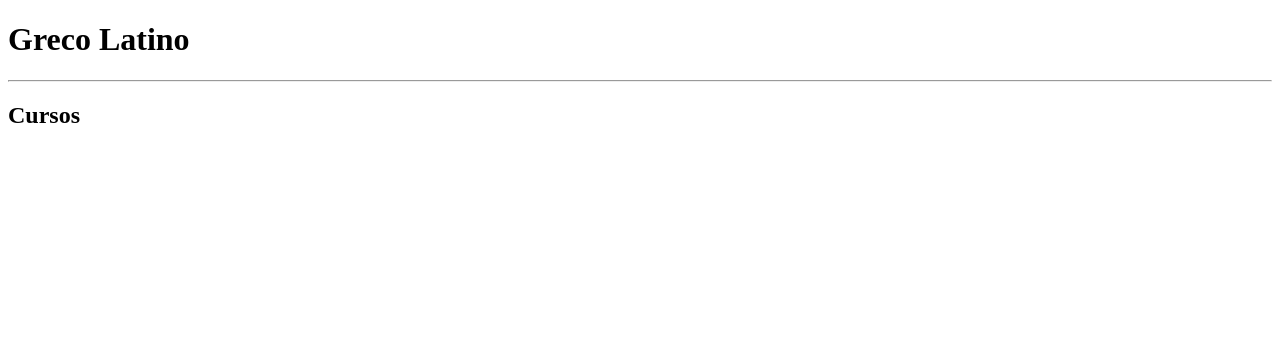
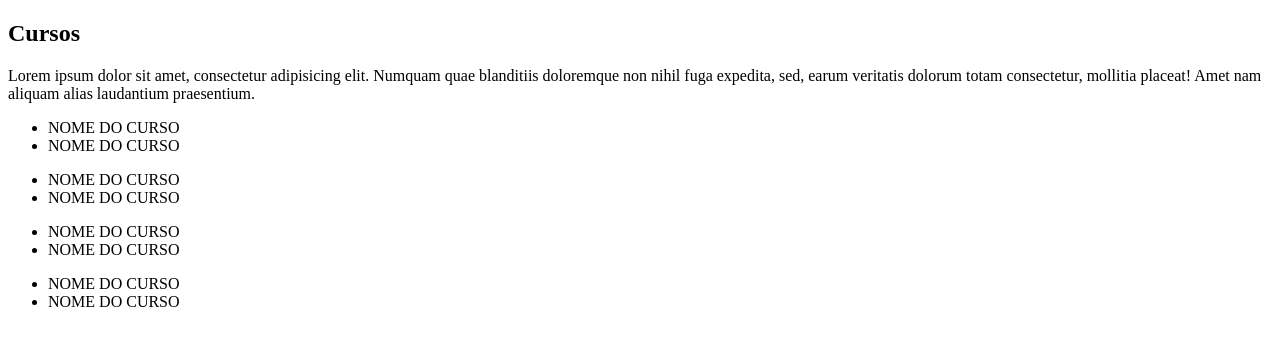
Before and after one commit to mspavanelli/GrecoLatino, a website: page index.html in a window 1280 px wide. Drawn offline with Linux system fonts and the light colour scheme.

Commit message:
Estrutura dos cursos

```diff
--- a/index.html
+++ b/index.html
@@ -5,9 +5,38 @@
 	<title>Instituto Greco Latino</title>
 </head>
 <body>
-	<h1>Greco Latino</h1>
-	<hr>
-	<h2>Cursos</h2>
 
+	<main>
+		<section class="conteudo">
+			<h2>Cursos</h2>
+			<p>Lorem ipsum dolor sit amet, consectetur adipisicing elit. Numquam quae blanditiis doloremque non nihil fuga expedita, sed, earum veritatis dolorum totam consectetur, mollitia placeat! Amet nam aliquam alias laudantium praesentium.</p>
+			<div class="cursos">
+				<div class="col-xs-12 col-sm-6 col-md-4 col-lg-3 ingles">
+					<ul>
+						<li>NOME DO CURSO</li>
+						<li>NOME DO CURSO</li>
+					</ul>
+				</div>
+				<div class="col-xs-12 col-sm-6 col-md-4 col-lg-3 redacao">
+					<ul>
+						<li>NOME DO CURSO</li>
+						<li>NOME DO CURSO</li>
+					</ul>
+				</div>
+				<div class="col-xs-12 col-sm-6 col-md-4 col-lg-3 hipnose">
+					<ul>
+						<li>NOME DO CURSO</li>
+						<li>NOME DO CURSO</li>
+					</ul>
+				</div>
+				<div class="col-xs-12 col-sm-6 col-md-4 col-lg-3 coaching">
+					<ul>
+						<li>NOME DO CURSO</li>
+						<li>NOME DO CURSO</li>
+					</ul>
+				</div>
+			</div>
+		</section>
+	</main>
 </body>
 </html>
```
Also changed, not shown: img/coaching.png (added), img/hipnose.png (added), img/ingles.png (added), img/redacao.png (added).
